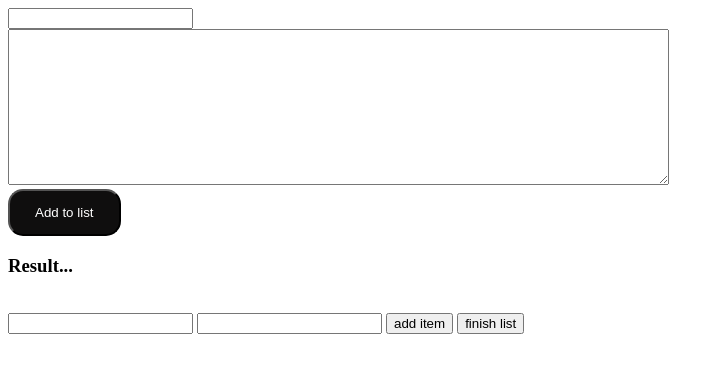
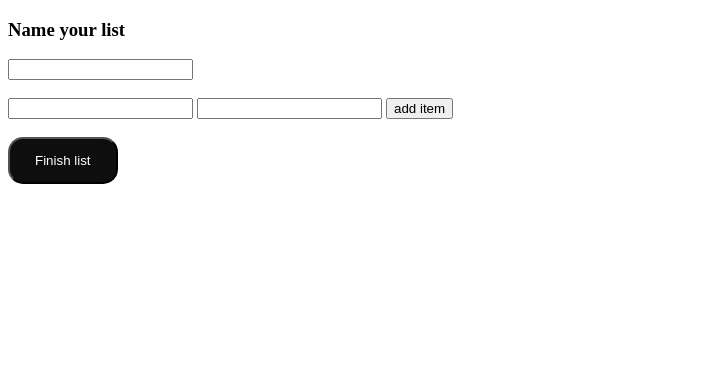
Before and after one commit to yohanes978/TODO_List_Prosjekt, a website: page public/todolistcreate.html in a window 1280 px wide. Shown: the whole page, without its empty margins (0-724 px from the left). Drawn offline with Linux system fonts and the light colour scheme.

Commit message:
lagt til css

```diff
--- a/public/todolistcreate.html
+++ b/public/todolistcreate.html
@@ -7,18 +7,18 @@
   </head>
   <body>
     <!----------- HTML-elements -------------->
+    <h3 id= "title">Name your list</h3>
     <input id="listName" type="text" /><br />
-    <textarea id="listItems" cols="80" rows="10"></textarea><br />
-    <button id="btnAdd">Add to list</button><br />
-    <h3 id="txtResult">Result...</h3>
 
     <br>
 
     <input id="testName" type="text">
     <input id="testContent" type="text">
     <button id="btnAddTest">add item</button>
-    <button id="btnFinishTest">finish list</button>
     <div id="container"></div>
+
+    <br>
+    <button id="btnAdd">Finish list </button><br />
 
     <!------------- JavaScript --------------->
 
@@ -67,9 +67,12 @@
       btnAddTest.addEventListener("click", function(){
         let listItem = document.createElement("div")
         listItem.innerHTML = testContent.value;
+        let checkbox = document.createElement("input")
+        checkbox.setAttribute("type", "checkbox");
+        listItem.appendChild(checkbox);
         container.appendChild(listItem)
 
-      })
+      });
       btnFinishTest.addEventListener("click", async function(){
         let url = "/grayrubiousmagyarosaurus";
         let items = {};
```
